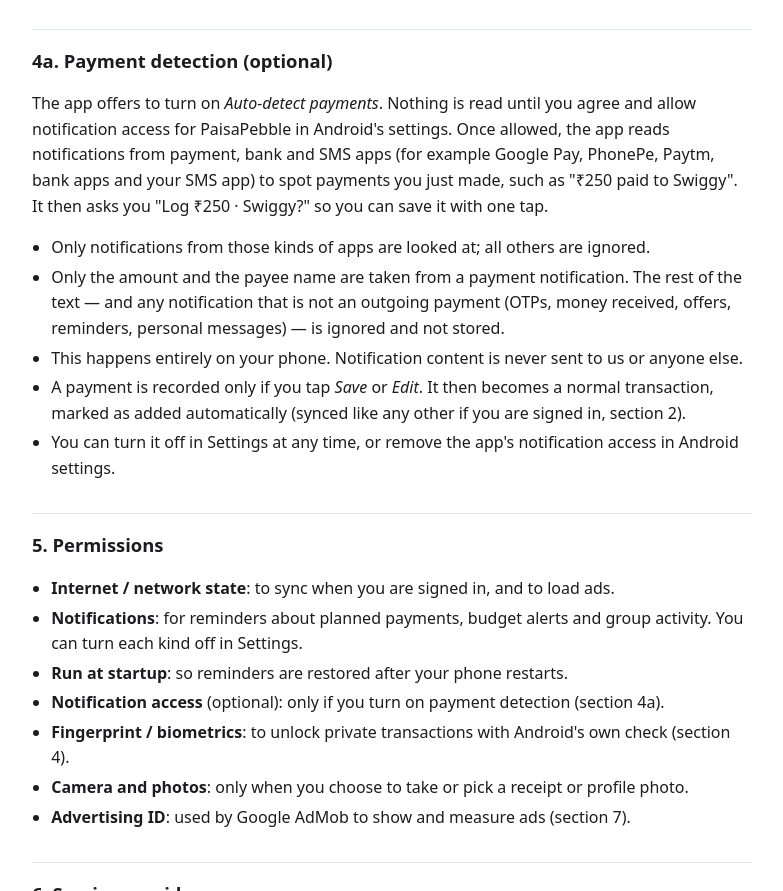
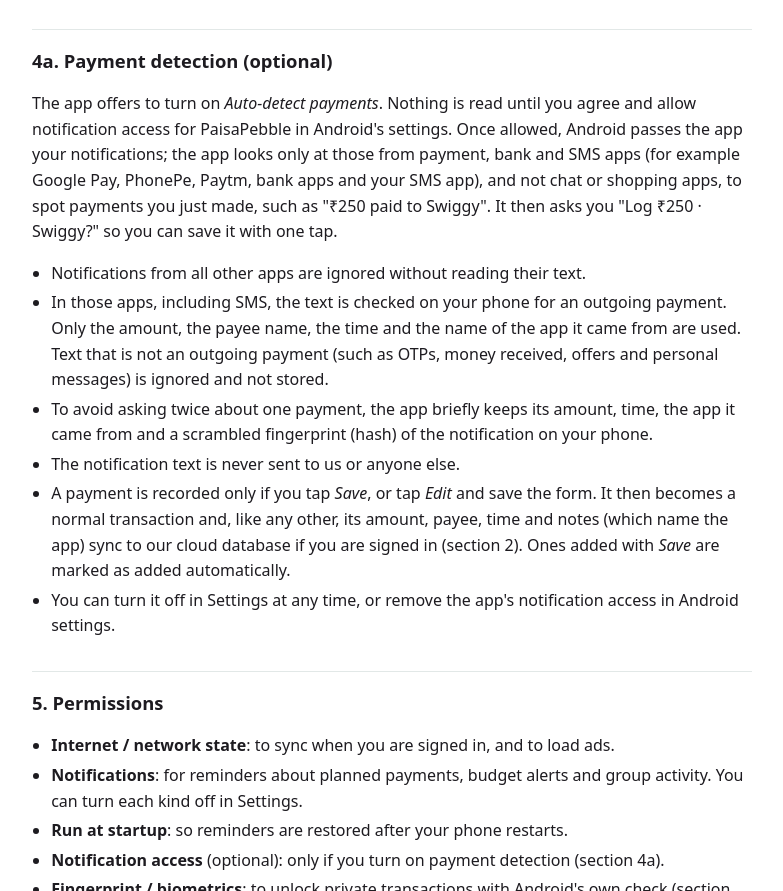
Before and after one commit to ktsrivastava29/ktsrivastava29.github.io, a plain HTML site: page paisapebble/privacy-policy.html in a window 1280 px wide. Shown: the part 1822-2713 px from the top of the page, without its empty margins (248-1031 px from the left). Drawn offline with Linux system fonts and the light colour scheme.

Commit message:
PaisaPebble privacy policy: correct payment detection details
Co-Authored-By: Claude Opus 5.5 <noreply@anthropic.com>

```diff
--- a/paisapebble/privacy-policy.html
+++ b/paisapebble/privacy-policy.html
@@ -86,19 +86,23 @@ add only people who expect to share expenses with you.</p>
 
 <h2>4a. Payment detection (optional)</h2>
 <p>The app offers to turn on <em>Auto-detect payments</em>. Nothing is read until you agree and
-allow notification access for PaisaPebble in Android's settings. Once allowed, the app reads notifications from payment, bank and SMS apps (for example Google Pay, PhonePe, Paytm, bank
-apps and your SMS app) to spot payments you just made, such as "₹250 paid to Swiggy". It then asks
+allow notification access for PaisaPebble in Android's settings. Once allowed, Android passes
+the app your notifications; the app looks only at those from payment, bank and SMS apps (for example
+Google Pay, PhonePe, Paytm, bank apps and your SMS app), and not chat or shopping apps, to spot payments you just made, such as "₹250 paid to Swiggy". It then asks
 you "Log ₹250 · Swiggy?" so you can save it with one tap.</p>
 <ul>
-  <li>Only notifications from those kinds of apps are looked at; all others are ignored.</li>
-  <li>Only the amount and the payee name are taken from a payment notification. The rest of the
-      text — and any notification that is not an outgoing payment (OTPs, money received, offers,
-      reminders, personal messages) — is ignored and not stored.</li>
-  <li>This happens entirely on your phone. Notification content is never sent to us or anyone
-      else.</li>
-  <li>A payment is recorded only if you tap <em>Save</em> or <em>Edit</em>. It then becomes a normal
-      transaction, marked as added automatically (synced like any other if you are signed in,
-      section 2).</li>
+  <li>Notifications from all other apps are ignored without reading their text.</li>
+  <li>In those apps, including SMS, the text is checked on your phone for an outgoing payment. Only
+      the amount, the payee name, the time and the name of the app it came from are used. Text that
+      is not an outgoing payment (such as OTPs, money received, offers and personal messages) is
+      ignored and not stored.</li>
+  <li>To avoid asking twice about one payment, the app briefly keeps its amount, time, the app it
+      came from and a scrambled fingerprint (hash) of the notification on your phone.</li>
+  <li>The notification text is never sent to us or anyone else.</li>
+  <li>A payment is recorded only if you tap <em>Save</em>, or tap <em>Edit</em> and save the form.
+      It then becomes a normal transaction and, like any other, its amount, payee, time and notes
+      (which name the app) sync to our cloud database if you are signed in (section 2). Ones added
+      with <em>Save</em> are marked as added automatically.</li>
   <li>You can turn it off in Settings at any time, or remove the app's notification access in
       Android settings.</li>
 </ul>
```
